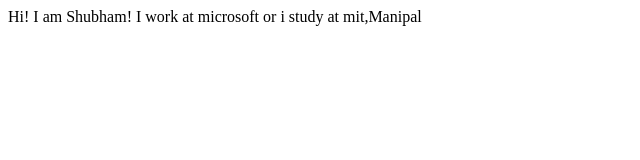
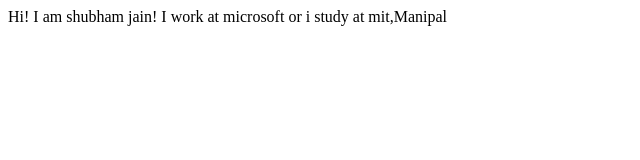
Before and after one commit to shubhamjainnn/shubhamjain-site, a plain HTML site: page index.html in a window 1280 px wide. Shown: the whole page, without its empty margins (0-640 px from the left). Drawn offline with Linux system fonts and the light colour scheme.

```diff
--- a/index.html
+++ b/index.html
@@ -7,7 +7,7 @@
     <title>shubhamjain-site</title>
 </head>
 <body>
-    Hi! I am Shubham!
+    Hi! I am shubham jain!
     I work at microsoft or i study at
     mit,Manipal
 
```
